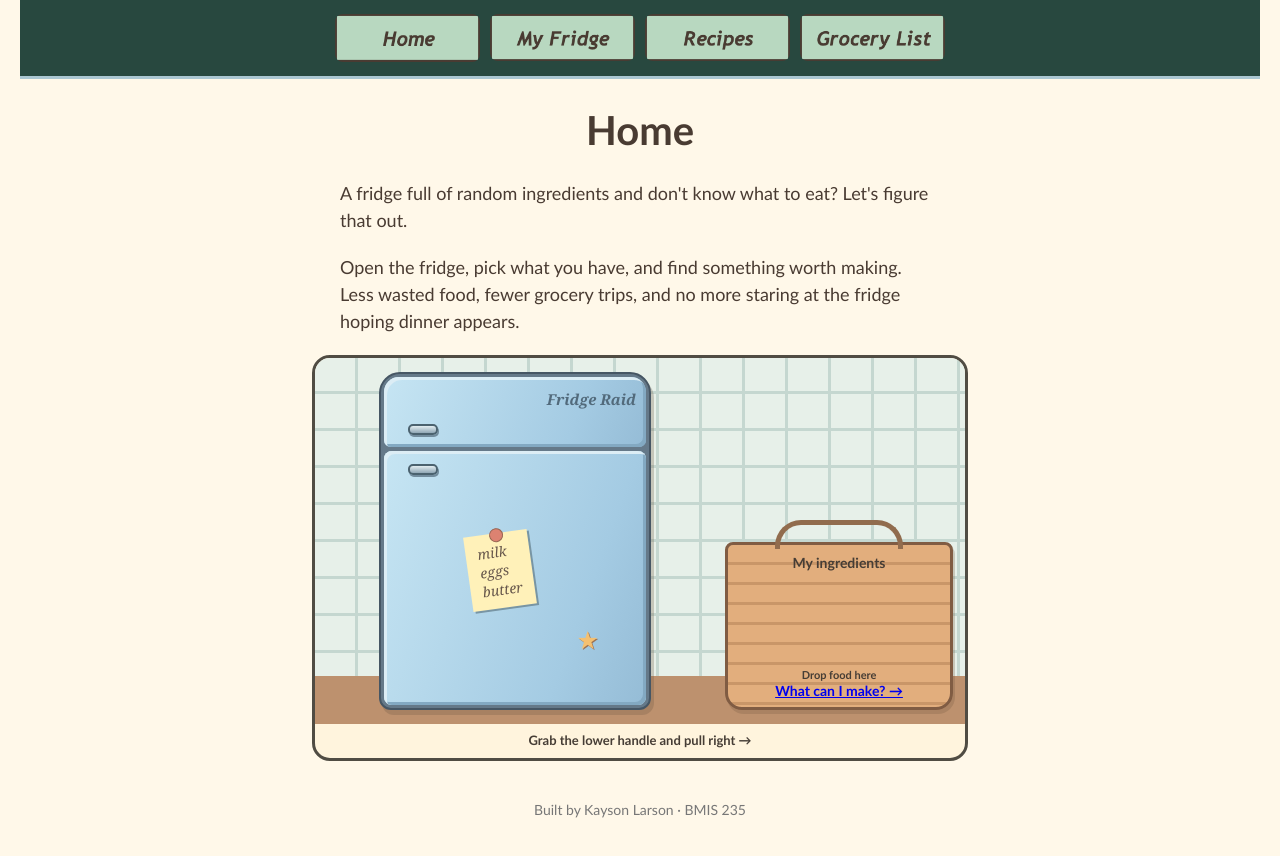
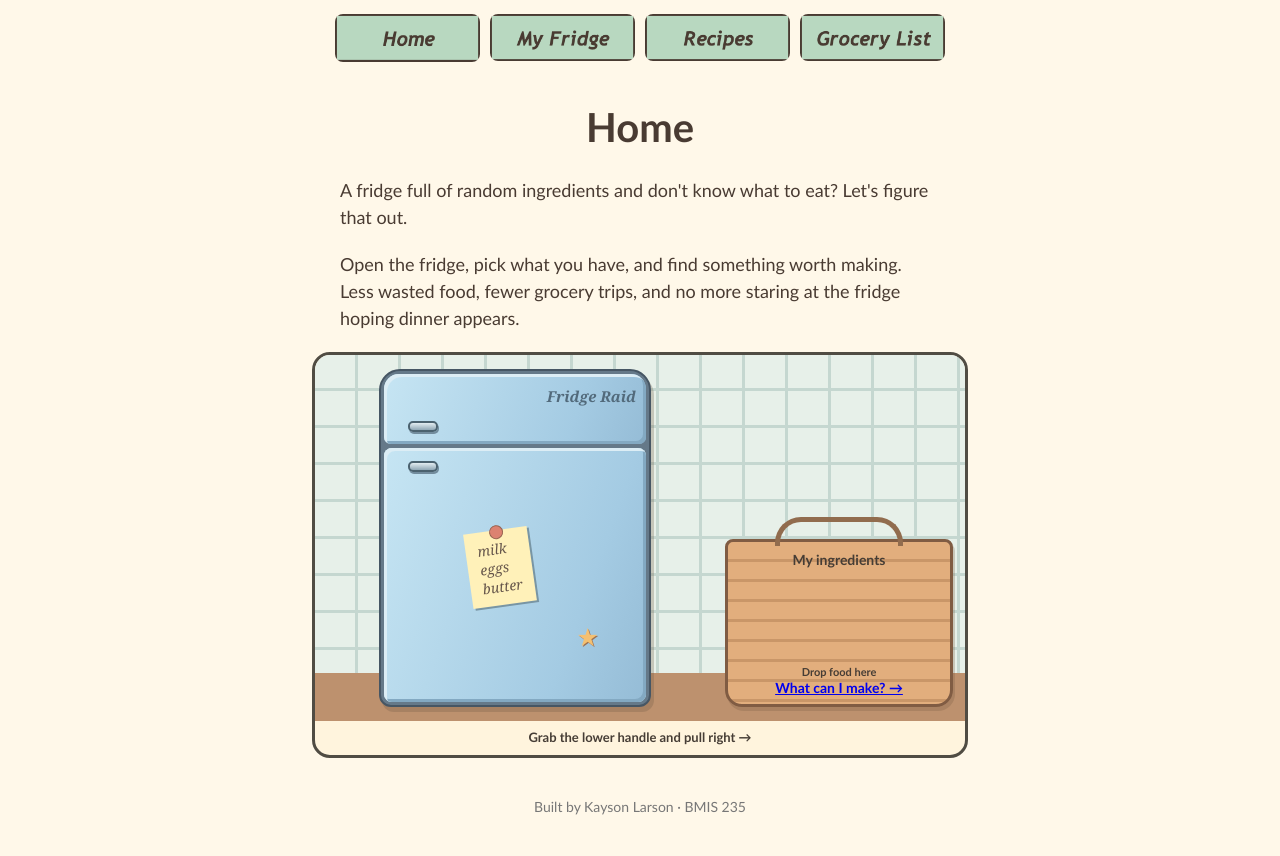
Before and after one commit to kaysonlarson/bmis235-html-3, a plain HTML site: page index.html in a window 1280 px wide. Drawn offline with Linux system fonts and the light colour scheme.

Commit message:
Update styles.css

```diff
--- a/styles.css
+++ b/styles.css
@@ -153,3 +153,7 @@ nav a:focus-visible {
 h1, h2 {
   color: #493b32;
 }
+body > nav {
+  background: transparent;
+  border: 0;
+}
```
